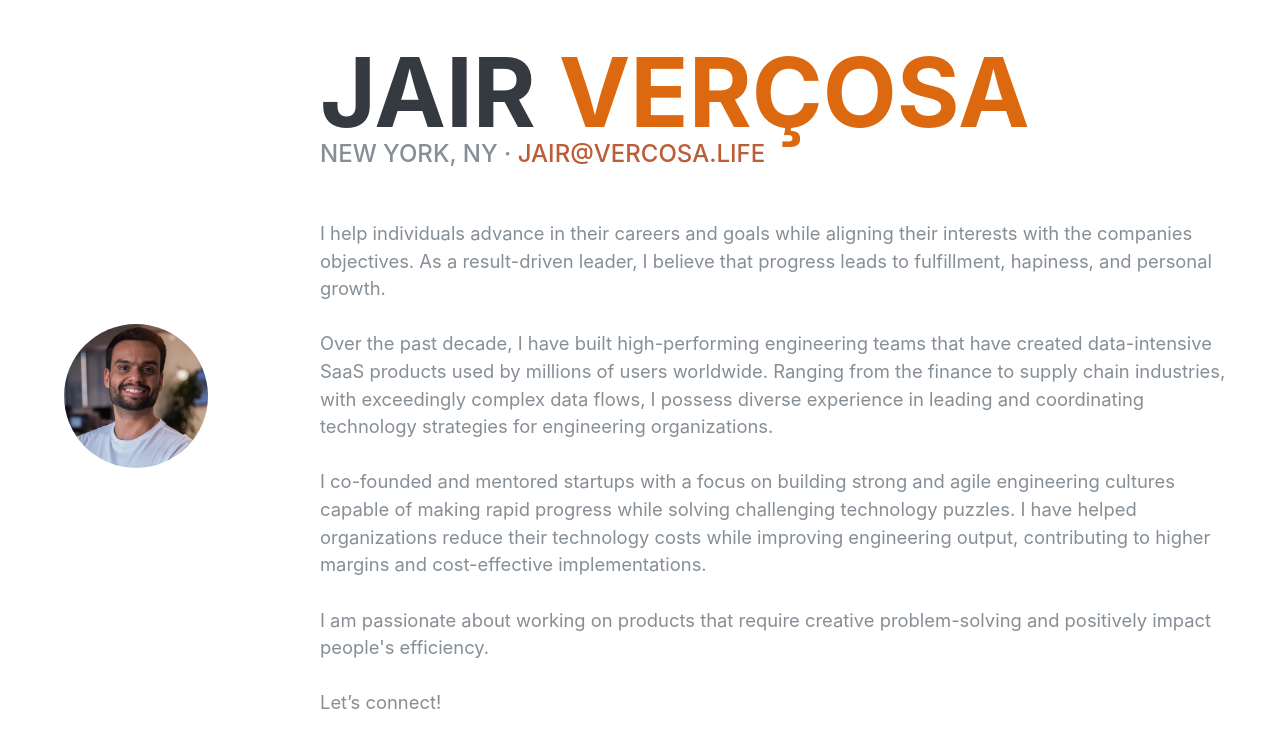
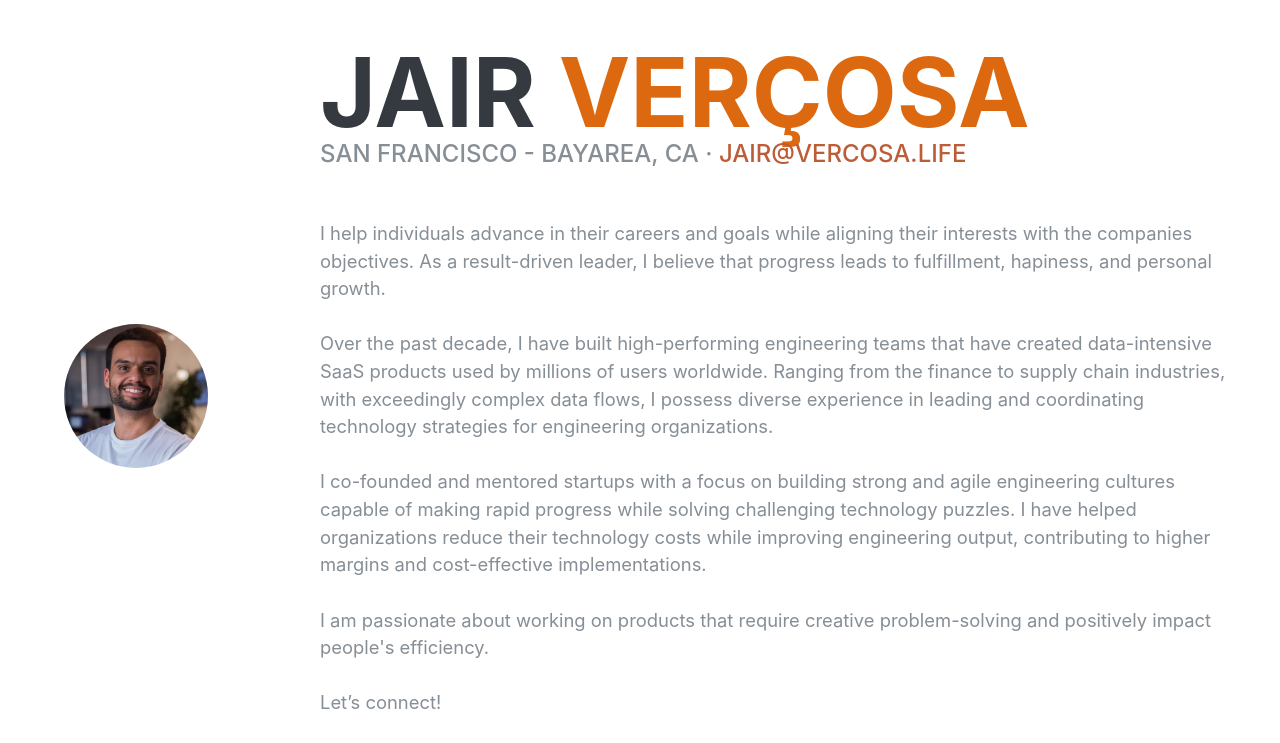
Before and after one commit to jairvercosa/vercosa-life, a website with bundled scripts: page index.html in a window 1280 px wide. Shown: the top 743 px of the page. Built offline with nearby package versions, Linux system fonts and the light colour scheme; a web font is replaced by a local one.

Commit message:
Updated location

```diff
--- a/index.html
+++ b/index.html
@@ -48,7 +48,7 @@
           <h1 class="mb-0">Jair
             <span class="text-primary">Verçosa</span>
           </h1>
-          <div class="subheading mb-5">New York, NY ·
+          <div class="subheading mb-5">San Francisco - BayArea, CA ·
             <a href="mailto:jair@vercosa.life">jair@vercosa.life</a>
           </div>
           <p class="lead mb-5">
```
